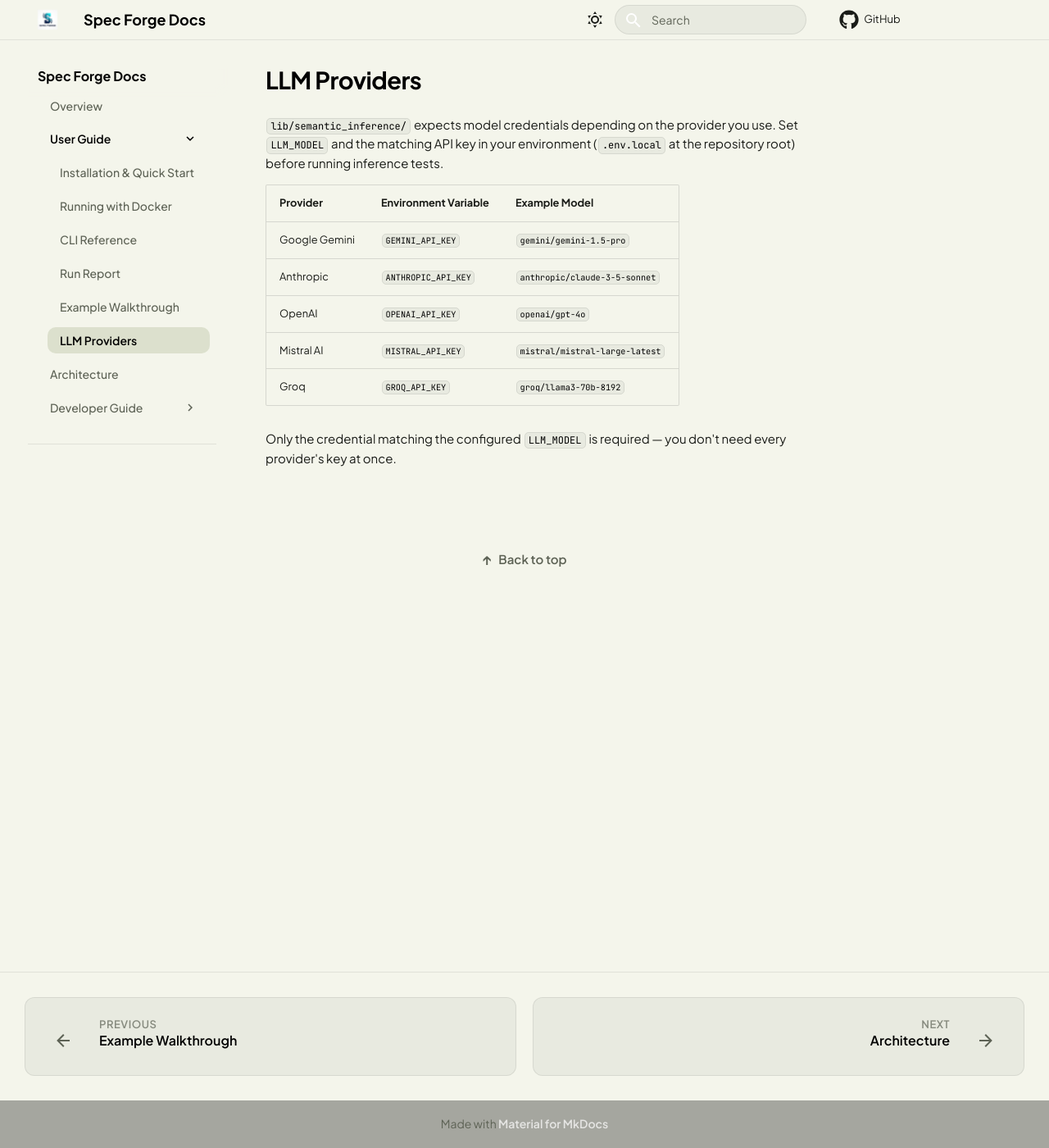
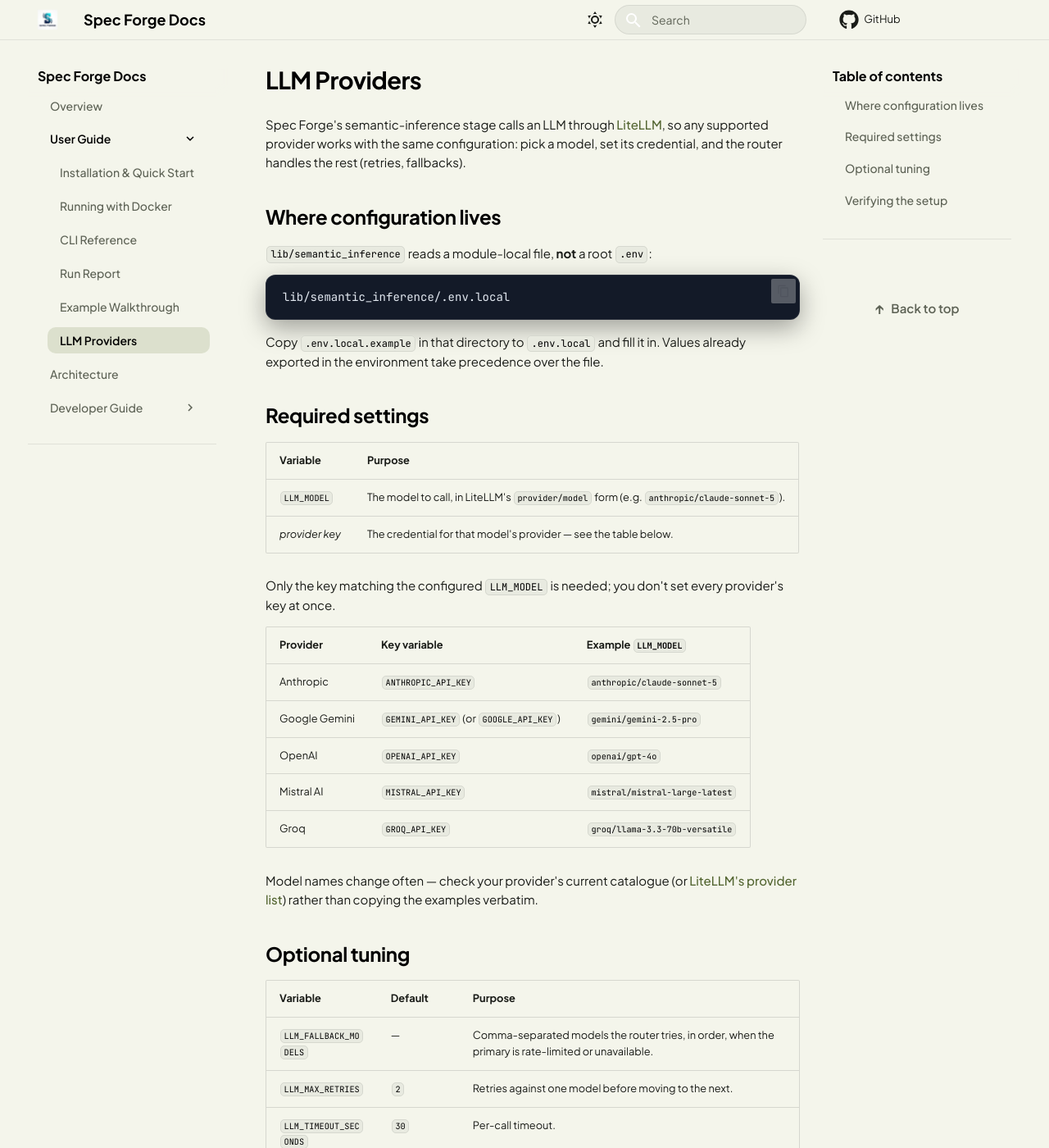
Before and after one commit to Spec-Forge-Testing/specforge-docs, an MkDocs documentation site: the page built from docs/user-guide/llm-providers.md, in a window 1280 px wide and 1400 px high. Shown: the whole window at 82% size. Built offline with MkDocs 1.6.1 and Material for MkDocs 9.7.7, drawn with Linux system fonts in a browser that asks for light colours; comment, search, counter and statistics services are not loaded; some of the changed text lies outside the part shown.

Commit message:
docs(user-guide): reframe LLM providers config

````diff
--- a/docs/user-guide/llm-providers.md
+++ b/docs/user-guide/llm-providers.md
@@ -1,16 +1,54 @@
 # LLM Providers
 
-`lib/semantic_inference/` expects model credentials depending on the provider you use.
-Set `LLM_MODEL` and the matching API key in your environment (`.env.local` at the
-repository root) before running inference tests.
+Spec Forge's semantic-inference stage calls an LLM through
+[LiteLLM](https://docs.litellm.ai/), so any supported provider works with the
+same configuration: pick a model, set its credential, and the router handles the
+rest (retries, fallbacks).
 
-| Provider      | Environment Variable | Example Model                  |
-| ------------- | --------------------- | -------------------------------- |
-| Google Gemini | `GEMINI_API_KEY`      | `gemini/gemini-1.5-pro`          |
-| Anthropic     | `ANTHROPIC_API_KEY`   | `anthropic/claude-3-5-sonnet`    |
-| OpenAI        | `OPENAI_API_KEY`      | `openai/gpt-4o`                  |
-| Mistral AI    | `MISTRAL_API_KEY`     | `mistral/mistral-large-latest`   |
-| Groq          | `GROQ_API_KEY`        | `groq/llama3-70b-8192`           |
+## Where configuration lives
 
-Only the credential matching the configured `LLM_MODEL` is required — you don't
-need every provider's key at once.
+`lib/semantic_inference` reads a module-local file, **not** a root `.env`:
+
+```
+lib/semantic_inference/.env.local
+```
+
+Copy `.env.local.example` in that directory to `.env.local` and fill it in.
+Values already exported in the environment take precedence over the file.
+
+## Required settings
+
+| Variable | Purpose |
+| --- | --- |
+| `LLM_MODEL` | The model to call, in LiteLLM's `provider/model` form (e.g. `anthropic/claude-sonnet-5`). |
+| *provider key* | The credential for that model's provider — see the table below. |
+
+Only the key matching the configured `LLM_MODEL` is needed; you don't set every
+provider's key at once.
+
+| Provider | Key variable | Example `LLM_MODEL` |
+| --- | --- | --- |
+| Anthropic | `ANTHROPIC_API_KEY` | `anthropic/claude-sonnet-5` |
+| Google Gemini | `GEMINI_API_KEY` (or `GOOGLE_API_KEY`) | `gemini/gemini-2.5-pro` |
+| OpenAI | `OPENAI_API_KEY` | `openai/gpt-4o` |
+| Mistral AI | `MISTRAL_API_KEY` | `mistral/mistral-large-latest` |
+| Groq | `GROQ_API_KEY` | `groq/llama-3.3-70b-versatile` |
+
+Model names change often — check your provider's current catalogue (or
+[LiteLLM's provider list](https://docs.litellm.ai/docs/providers)) rather than
+copying the examples verbatim.
+
+## Optional tuning
+
+| Variable | Default | Purpose |
+| --- | --- | --- |
+| `LLM_FALLBACK_MODELS` | — | Comma-separated models the router tries, in order, when the primary is rate-limited or unavailable. |
+| `LLM_MAX_RETRIES` | `2` | Retries against one model before moving to the next. |
+| `LLM_TIMEOUT_SECONDS` | `30` | Per-call timeout. |
+
+## Verifying the setup
+
+`specforge doctor` reports whether `LLM_MODEL` is set and whether the matching
+credential is present (it never reads or prints the value). The semantic-inference
+integration tests read the same file — see
+[Contributing & Testing](../developer-guide/contributing.md#test-scope).
````
